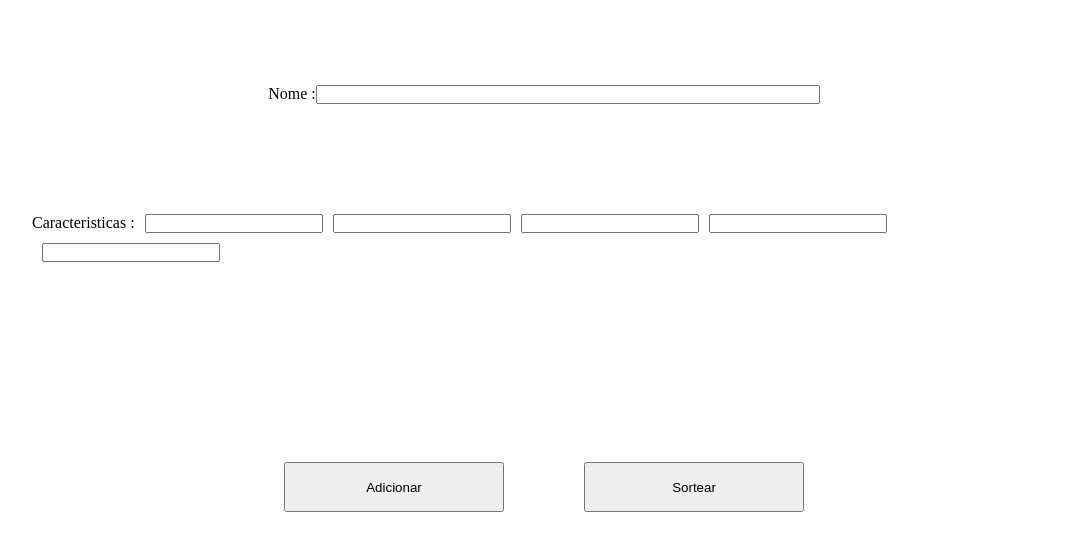
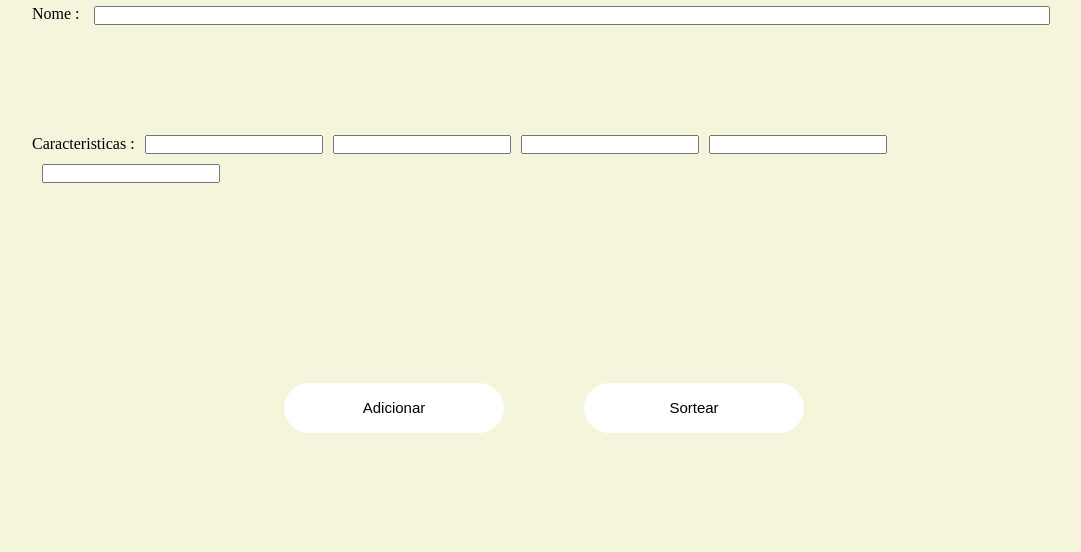
Before and after one commit to JhowF/SORTEIO_BOBO, a plain HTML site: page index.html in a window 1280 px wide. Shown: the part 252-804 px from the top of the page, without its empty margins (96-1177 px from the left). Drawn offline with Linux system fonts and the light colour scheme.

Commit message:
SORTEIO_BOBO_parte_estetica_ok

```diff
--- a/style.css
+++ b/style.css
@@ -1,6 +1,9 @@
 *{
     margin:0;
     padding:0;
+}
+body{
+    background-color: beige;
 }
 
 div{
@@ -10,7 +13,7 @@ div{
 #div_0{
     margin-left: 10%;
     width: 80%;
-    margin-top: 20vh;
+    margin-top: 10vh;
 
 }
 #div_1{
@@ -20,10 +23,9 @@ div{
 }
 
 #div_2{
-    display: flex;
-    justify-content: center;
     margin-top: 80px;
 }
+
 #div_3{
     margin-top: 80px;
     display: flex;
@@ -33,9 +35,10 @@ div{
 }
 
 #User_name{
-    width: 500px;
+    width: 93%;
     height:15px;
     font-size: 12px;
+    margin-left: 10px;
 
 
 }
@@ -58,7 +61,17 @@ div{
 
 button{
     width: 220px;
+    background-color: rgb(255, 255, 255);
     height: 50px;
     margin: 40px;
     margin-top: 180px;
+    border: 1px solid rgb(255, 255, 255);
+    border-radius: 30px;
+    font-size: 15px;
+    transition-property: background-color, font-size;
+    transition-duration: 0.6s;
 }
+button:hover{
+    background-color: rgb(225, 233, 196);
+    font-size: 17px;
+}
```
